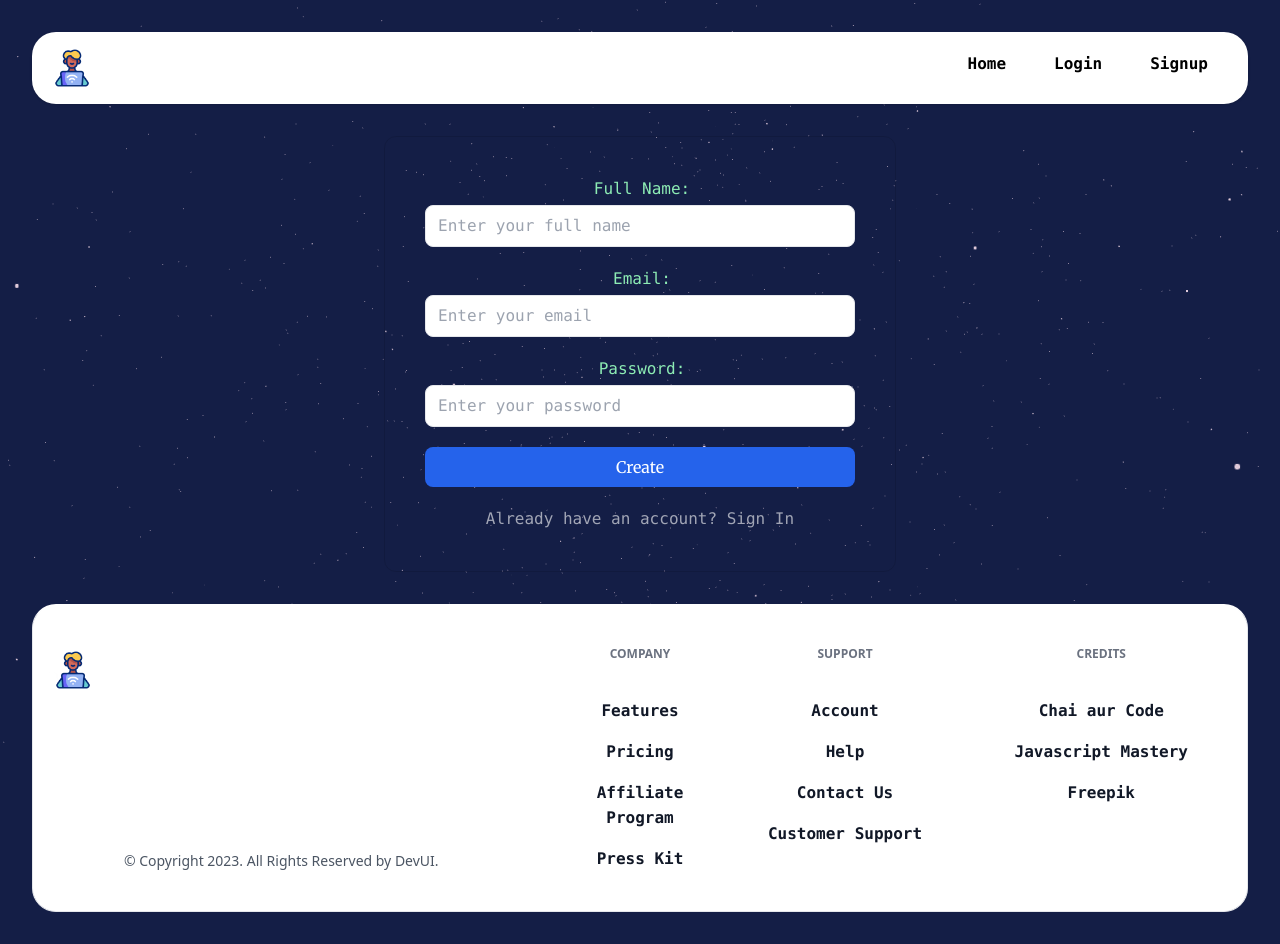
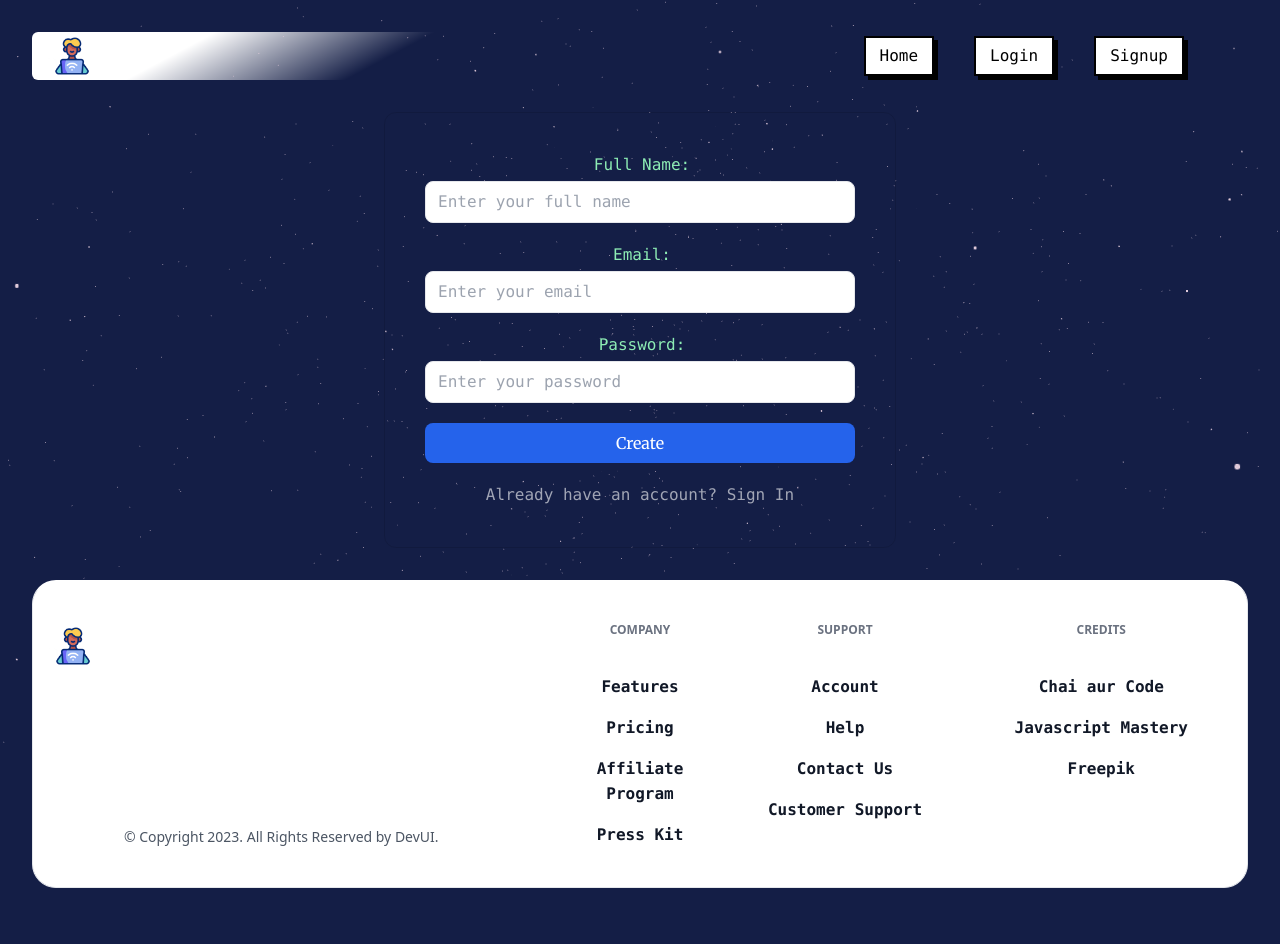
Before and after one commit to Prakhar-Verma39/YouBlog, a React (Vite) app: page /signup in a window 1280 px wide. After the commit the page ends 920 px from the top, so only its background shows below. Built offline with nearby package versions, Linux system fonts and the light colour scheme; no server answers; a web font is replaced by a local one.

Commit message:
style: change header styles and button styles

```diff
--- a/src/components/Header/Header.jsx
+++ b/src/components/Header/Header.jsx
@@ -36,24 +36,30 @@ function Header () {
         },
     ]
     return (
-        <header className="py-3 shadow font-mono font-bold bg-SecondaryColor rounded-3xl">
+        <header className='relative font-mono font-bold'>
                 <Container>
-                <nav className="flex">
-                    <div className="mr-4">
+                    <span className="absolute top-0 left-0 w-[53%] h-full -z-10 bg-[linear-gradient(152deg,#fff_25%,#ffffff00_55%)] rounded-md"></span>
+                    <nav className="flex items-center">
+                        <div>
                             <Link to="/">
                                 <Logo width='70px'/>
                             </Link>
                         </div>
-                    <ul className="flex ml-auto">
+                        <ul className="flex gap-10 ml-auto mr-12">
                             {navItems.map((item) =>
                             item.active ? (
                                 <li key={item.name}>
                                     <button
                                     onClick={() => navigate(item.slug)}
-                                className="inline-block px-6 py-2 duration-200 hover:bg-blue-100
-                                rounded-full"
+                                    className="relative inline-block px-4 py-2 font-medium group"
                                     >
-                                    {item.name}</button>
+                                        <span class="absolute inset-0 w-full h-full transition duration-200 ease-out transform translate-x-1 translate-y-1 bg-black group-hover:-translate-x-0 group-hover:-translate-y-0"></span>
+                                        <span class="absolute inset-0 w-full h-full bg-white border-2 border-black group-hover:bg-black"></span>
+                                        <span class="relative text-black group-hover:text-white">
+                                            {item.name}
+                                        </span>
+                                    </button>
+
                                 </li>
                             ) : null)}
                             {authStatus && (
@@ -64,6 +70,7 @@ function Header () {
                         </ul>
                     </nav>
                 </Container>
+
         </header>
     )
 }
--- a/src/components/Header/LogoutBtn.jsx
+++ b/src/components/Header/LogoutBtn.jsx
@@ -12,10 +12,15 @@ function LogoutBtn () {
     }
     return (
         <button
-        className="inline-block px-6 py-2 duration-200
-        hover:bg-blue-100 rounded-full"
+        className="relative inline-block px-4 py-2 font-medium group"
         onClick={logoutHandler}
-        >Logout</button>
+        >
+            <span class="absolute inset-0 w-full h-full transition duration-200 ease-out transform translate-x-1 translate-y-1 bg-black group-hover:-translate-x-0 group-hover:-translate-y-0"></span>
+            <span class="absolute inset-0 w-full h-full bg-white border-2 border-black group-hover:bg-black"></span>
+            <span class="relative text-black group-hover:text-white">
+                Logout
+            </span>
+        </button>
     )
 }
 
```
Lines whose indentation alone changed are shown as unchanged.
